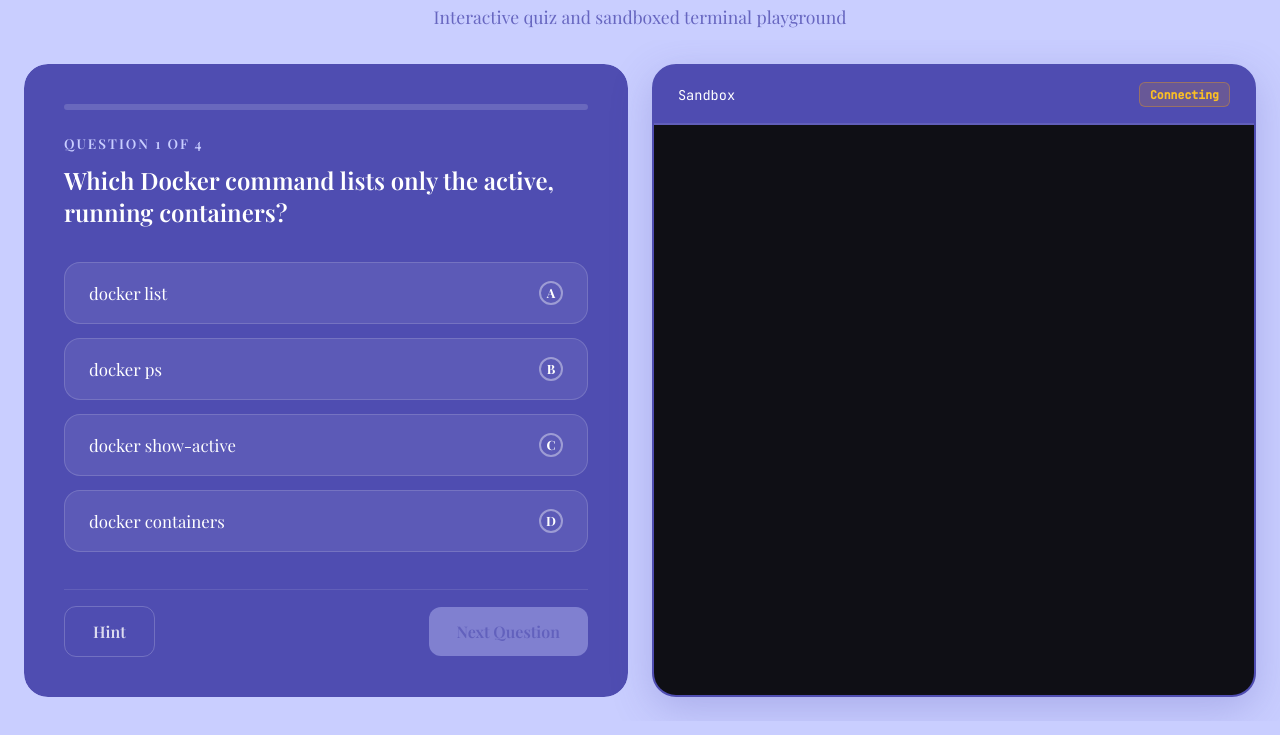
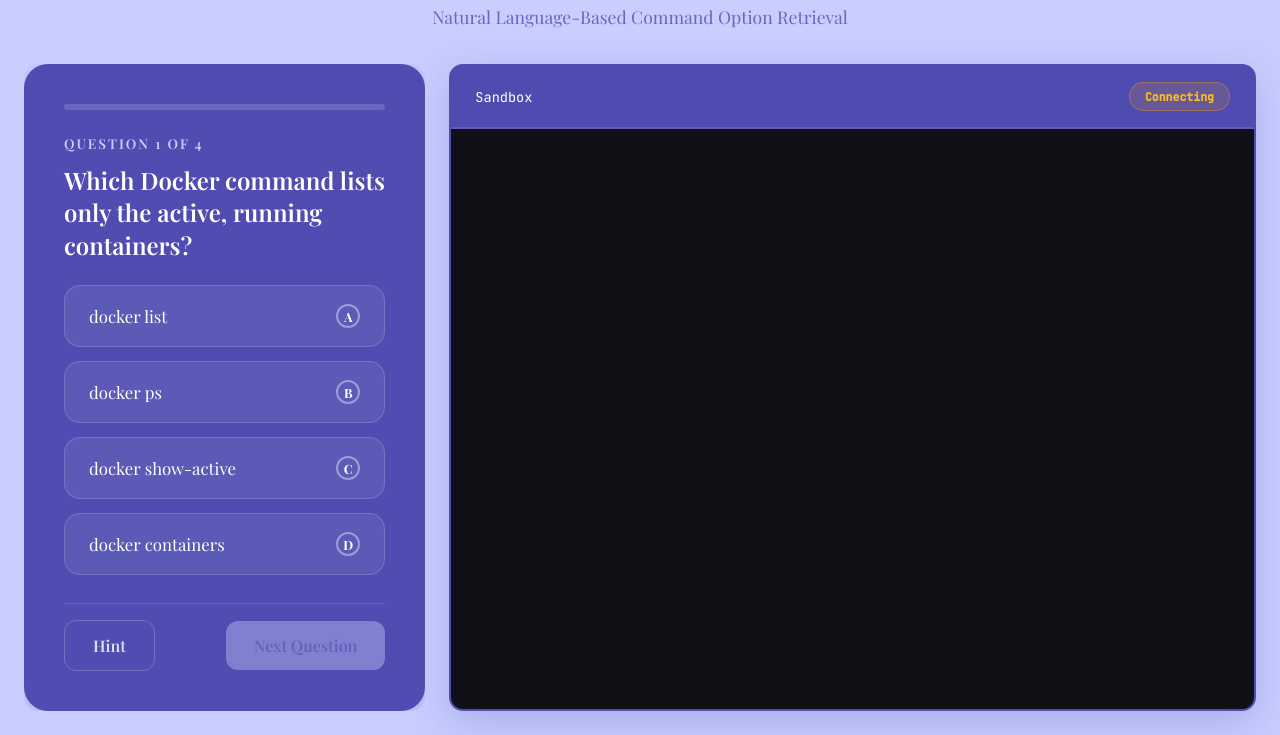
Before and after one commit to leoneltrich/user-eval-platform, a plain HTML site: page index.html in a window 1280 px wide. Shown: the part 79-814 px from the top of the page. Drawn offline with nearby package versions, Linux system fonts and the light colour scheme; a script that the page names is missing; a web font is replaced by a local one.

Commit message:
Revised design

```diff
--- a/index.html
+++ b/index.html
@@ -21,7 +21,7 @@
     <!-- Main Header -->
     <header class="main-header">
         <h1 id="app-title">Tool Evaluation</h1>
-        <p class="app-subtitle">Interactive quiz and sandboxed terminal playground</p>
+        <p class="app-subtitle">Natural Language-Based Command Option Retrieval</p>
     </header>
 
     <!-- Split Pane Workspace -->
--- a/style.css
+++ b/style.css
@@ -106,21 +106,22 @@
 }
 
 .pane {
-  width: 50%;
   height: 100%;
   display: flex;
   flex-direction: column;
-  border-radius: 24px;         /* Curved border style from the poster cards */
+  border-radius: 14px;         /* Curved border style from the poster cards */
   overflow: hidden;
 }
 
 .quiz-pane {
+  flex: 1;                     /* Takes up 1/3 of space */
   background: var(--bg-primary);
   justify-content: center;
   align-items: center;
 }
 
 .terminal-pane {
+  flex: 2;                     /* Takes up 2/3 of space */
   background: var(--bg-secondary);
   border: 2px solid var(--bg-secondary);
   box-shadow: 0 12px 40px rgba(79, 77, 177, 0.25);
@@ -303,8 +304,8 @@
 }
 
 .terminal-header .badge {
-  padding: 4px 10px;
-  border-radius: 6px;
+  padding: 6px 15px;
+  border-radius: 100px;
   font-size: 0.72rem;
   font-weight: 600;
   border-width: 1.5px;
```
